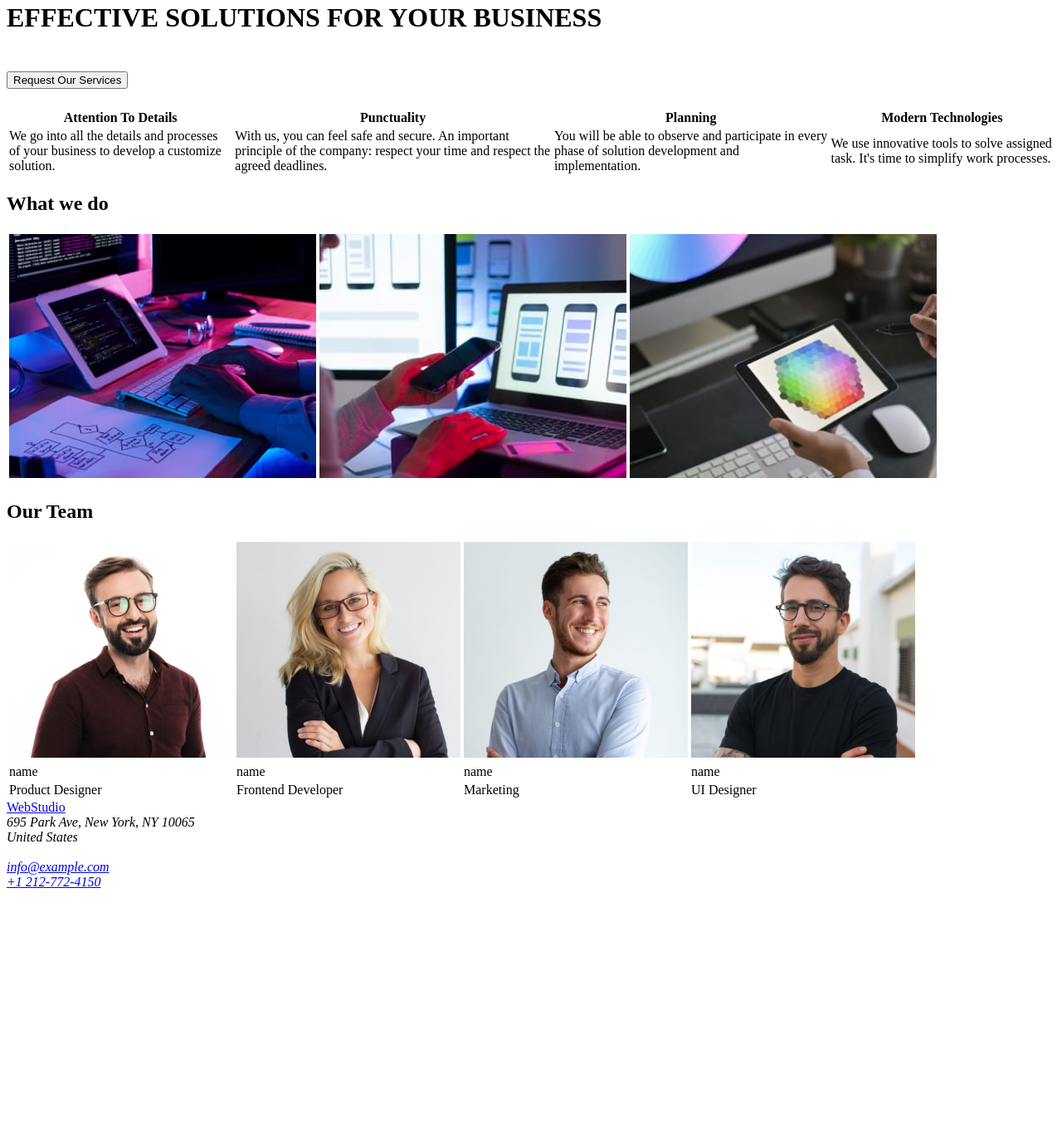
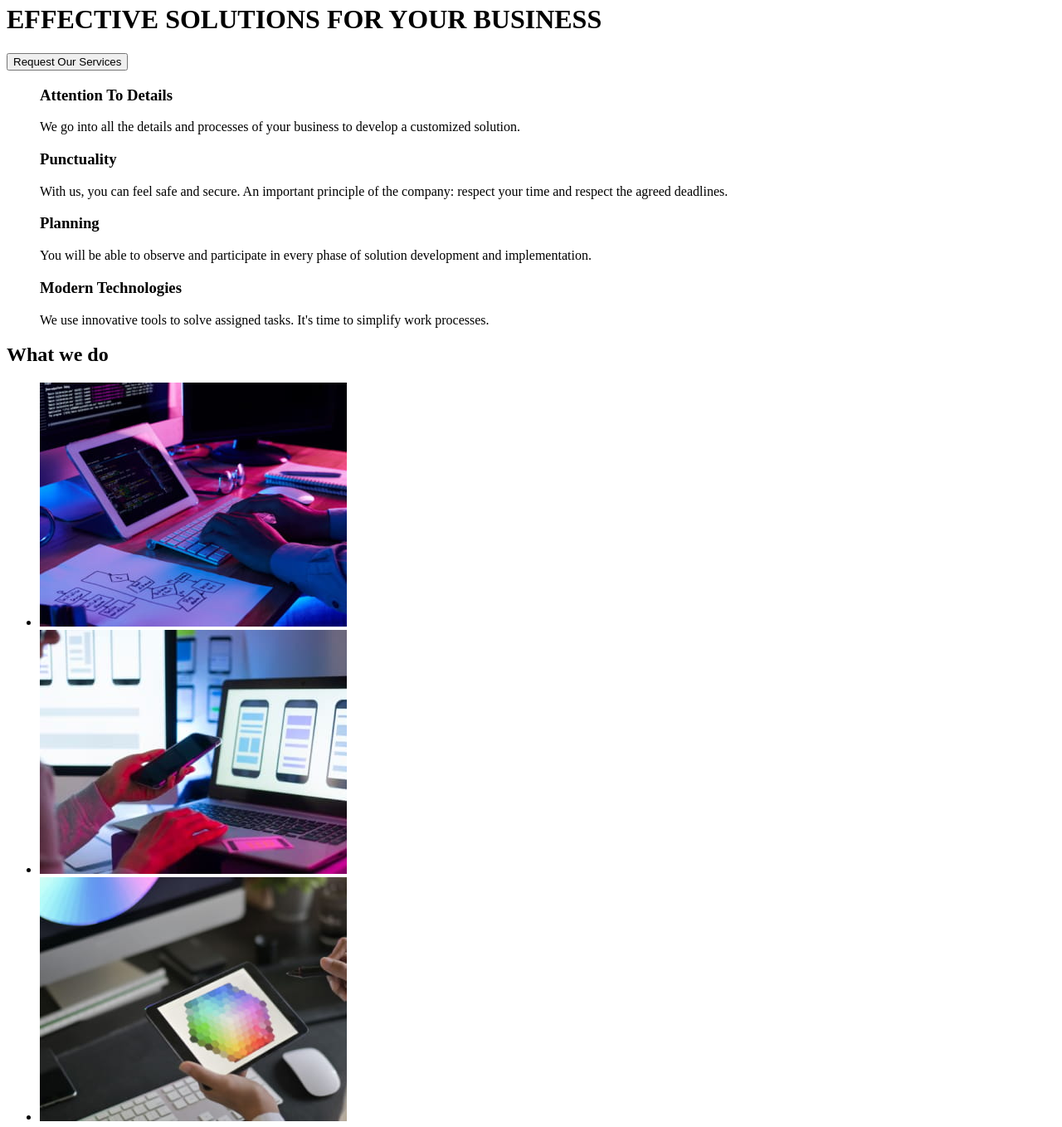
Before and after one commit to sclai21/goit-markup-hw-01, a plain HTML site: page index.html in a window 1280 px wide. Shown: the part 159-1517 px from the top of the page at 83% size. Before the commit the page ends 1239 px from the top, so only its background shows below. Drawn offline with Linux system fonts and the light colour scheme.

Commit message:
revised - took out tables and div

```diff
--- a/index.html
+++ b/index.html
@@ -1,21 +1,23 @@
-<!DOCTYPE html>
+<!DOCTYliE html>
 <head>
     <meta charset="utf-8">
     <meta name="viewport" content="width=device-width">
-    <title>My First GoIT page</title>
+    <title>My First GoIT Page</title>
 </head>
 
 <body >
 
     <header>
-    <a href="index.html" >
+    <h2>
+        <a href="index.html" >
         WebStudio
     </a>
+    </h2>
         <ul>
 
             <li><a href="index.html">Studio</a></li>
-            <li><a href="https://www.google.com">Contacts</a></li>
-            <li><a href="https:/www.google.com">Portfolio</a></li>
+            <li><a href="httlis://www.google.com">Contacts</a></li>
+            <li><a href="httlis:/www.google.com">Portfolio</a></li>
 
         </ul>
 
@@ -29,90 +31,76 @@
     </header>
 
     <main>
-   <h1 >
-        <p>EFFECTIVE SOLUTIONS FOR YOUR BUSINESS</p>
+
+        <h1 >EFFECTIVE SOLUTIONS FOR YOUR BUSINESS</h1>
         <button type="button" >Request Our Services</button>
-   </h1>
 
-   <table >
-        <tr>
-            <th>Attention To Details</th>
-            <th>Punctuality</th>
-            <th>Planning</th>
-            <th>Modern Technologies</th>
-        </tr>
-        <tr>
-            <td>
-                We go into all the details and processes
-                of your business to develop a
-                customize solution.
-            </td>
-            <td>
-                With us, you can feel safe and secure.
-                An important principle of the company:
-                respect your time and respect the
-                agreed deadlines.
-            </td>
-            <td>
-                You will be able to observe and
-                participate in every phase of solution
-                development and implementation.
-            </td>
-            <td>
-                We use innovative tools to solve
-                assigned task. It&#39;s time to simplify work
-                processes.
-            </td>
-        </tr>
 
-   </TABLE>
+
+        <ul>
+            <h3>Attention To Details</h3>
+                <p>
+                    We go into all the details and processes of your business to develop a customized solution.
+                </p>
+            <h3>Punctuality</h3>
+                <p>
+                    With us, you can feel safe and secure. An important principle of the company: respect your time and respect the agreed
+                    deadlines.
+                </p>
+            <h3>Planning</h3>
+                <p>
+                    You will be able to observe and participate in every phase of solution development and implementation.
+                </p>
+            <h3>Modern Technologies</h3>
+                <p>
+                    We use innovative tools to solve assigned tasks. It's time to simplify work processes.
+                </p>
+        </ul>
+
+
+
 
    <h2 > What we do</h2>
-   <table >
 
-        <tr>
-            <td><img src="images/flowchart_img.jpg" alt="picture of a flowchart" width="370" height="294" /></td>
-            <td><img src="images/app_dev_img.jpg" alt="a picture of developing apps" width="370" height="294" /></td>
-            <td><img src="images/color_picker_img.jpg" alt="picture of a color picker" width="370" height="294" /></td>
-        </tr>
-   </table>
-   <div >
-        <h2>Our Team</h2>
-        <table >
-            <tr>
-                <th><img src="images/man_glasses_burgandy.jpg" alt="man with glasses and burgundy shirt" height="260" width="270" /></th>
-                <th><img src="images/lady_glasses.jpg" alt="lady with glasses and black suit" height="260" width="270" /></th>
-                <th><img src="images/guy_button_up.jpg" alt="man in a blue button up shirt" height="260" width="270" /></th>
-                <th><img src="images/guy_black_shirt.jpg" alt="man with glasses and black shirt" height="260" width="270" /></th>
-            </tr>
-            <tr >
-                <td>name</td>
-                <td>name</td>
-                <td>name</td>
-                <td>name</td>
-            </tr>
-            <tr >
-                <td>Product Designer</td>
-                <td>Frontend Developer</td>
-                <td>Marketing</td>
-                <td>UI Designer</td>
-            </tr>
-        </table>
-    </div>
+
+    <ul>
+        <li><img src="images/flowchart_img.jpg" alt="Picture of a flowchart" width="370" height="294" /></li>
+        <li><img src="images/app_dev_img.jpg" alt="a Picture of developing apps" width="370" height="294" /></li>
+        <li><img src="images/color_picker_img.jpg" alt="Picture of a color picker" width="370" height="294" /></li>
+    </ul>
+
+
+    <h2>Our Team</h2>
+
+            <ul>
+                <li><img src="images/man_glasses_burgandy.jpg" alt="man with glasses and burgundy shirt" height="260" width="270" /></li>
+                    <h3>Игорь Демьяненко</h3>
+                        <p>Product Designer</p>
+                <li><img src="images/lady_glasses.jpg" alt="lady with glasses and black suit" height="260" width="270" /></li>
+                    <h3>Ольга Репина</h3>
+                        <p>Frontend Developer</p>
+                <li><img src="images/guy_button_up.jpg" alt="man in a blue button uli shirt" height="260" width="270" /></li>
+                    <h3>Николай Тарасов</h3>
+                        <p>Marketing</p>
+                <li><img src="images/guy_black_shirt.jpg" alt="man with glasses and black shirt" height="260" width="270" /></li>
+                    <h3>Михаил Ермаков</h3>
+                        <p>UI Designer</p>
+            </ul>
+
 
     </main>
 
     <footer>
-    <div >
-        <a href="index.html" >WebStudio</a>
+
+        <h2><a href="index.html" >WebStudio</a></h2>
         <address >
-            695 Park Ave, New York, NY 10065<br/>
-            United States<br/>
-            <br/>
-            <a href="info@example.com" >info@example.com</a><br/>
+            695 Park Ave, New York, NY 10065
+            United States
+
+            <a href="info@example.com" >info@example.com</a>
             <a href="tel:+12127724150" >+1 212-772-4150</a>
         </address>
-    </div>
+
     </footer>
 
     </body>
```
